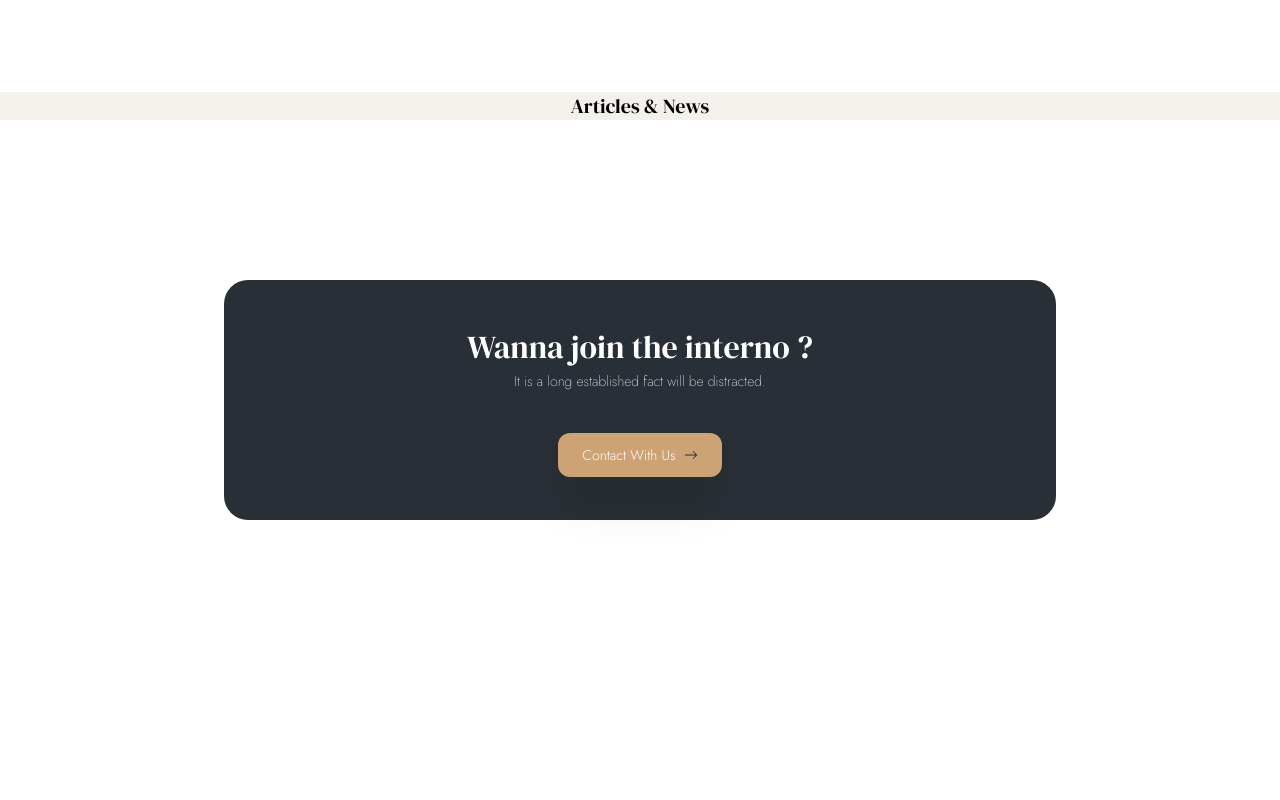
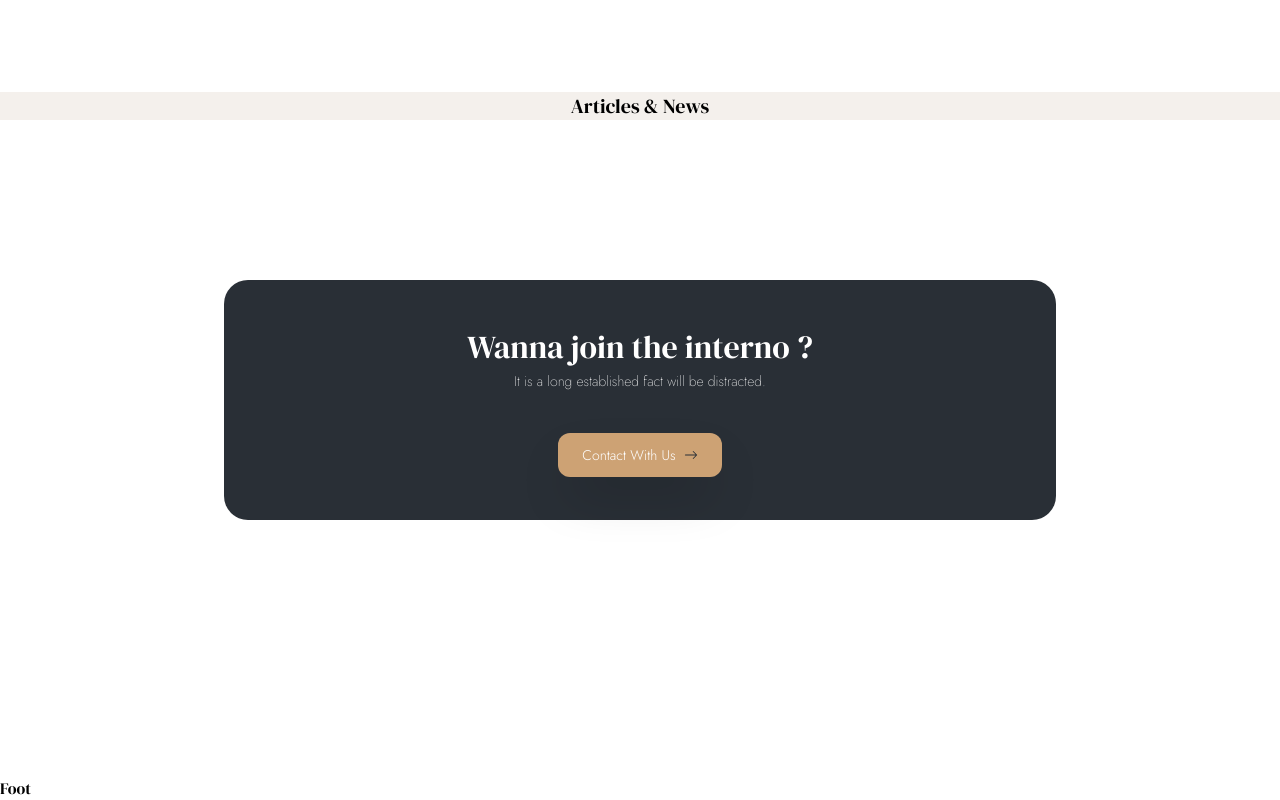
Before and after one commit to himarnoel/interior_dec, a React (Vite) app: page / in a window 1280 px wide. Shown: the part 4311-5111 px from the top of the page. Before the commit the page ends 5087 px from the top, so only its background shows below. Built offline with nearby package versions, Linux system fonts and the light colour scheme.

Commit message:
created a new file

```diff
--- a/src/App.jsx
+++ b/src/App.jsx
@@ -9,6 +9,7 @@ import Projects from "./Components/Projects";
 import Exp from "./Components/Exp";
 import News from "./Components/News";
 import Join from "./Components/Join";
+import Foot from "./Components/Foot";
 
 function App() {
   const [change, setchange] = useState(false);
@@ -24,6 +25,7 @@ function App() {
       <Exp />
       <News />
       <Join />
+      <Foot />
     </div>
   );
 }
--- /dev/null
+++ b/src/Components/Foot.jsx
@@ -0,0 +1,7 @@
+import React from "react";
+
+const Foot = () => {
+  return <div>Foot</div>;
+};
+
+export default Foot;
```
